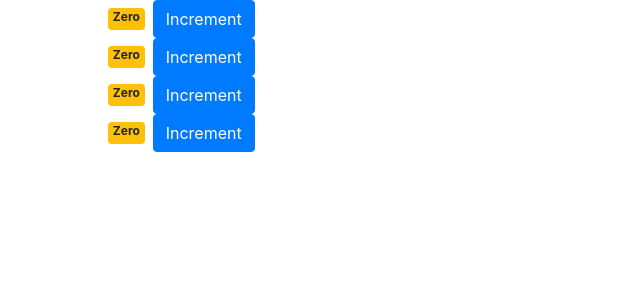
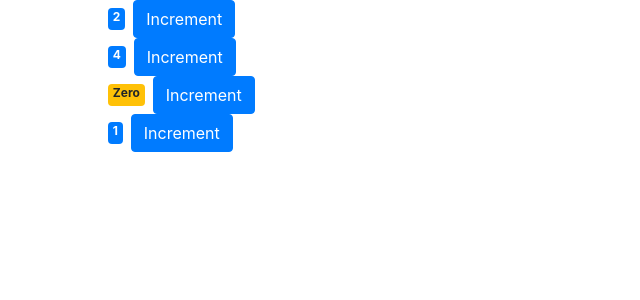
Before and after one commit to vaxevanis/reactDemo, a React (Create React App) app: page / in a window 1280 px wide. Shown: the top 300 px of the page, without its empty margins (0-640 px from the left). Built offline with nearby package versions, Linux system fonts and the light colour scheme.

Commit message:
Feat(Counters) Props / Passing Data to Components
Passing Data to Components with Props

```diff
--- a/src/components/counter.jsx
+++ b/src/components/counter.jsx
@@ -2,8 +2,7 @@ import React, { Component } from "react";
 
 class Counter extends Component {
   state = {
-    count: 0,
-    tags: []
+    value: this.props.value
   };
   counterStyles = {
     fontSize: 10,
@@ -14,20 +13,10 @@ class Counter extends Component {
   //   this.handleIncrement = this.handleIncrement.bind(this);
   // }
 
-  renderTags() {
-    // if (this.state.tags.length === 0) return "no tags here";
-    return (
-      <ul>
-        {this.state.tags.map(tag => (
-          <li key={tag}>{tag}</li>
-        ))}
-      </ul>
-    );
-  }
   //using arrow function to bind event handlers
   handleIncrement = product => {
-    console.log(product);
-    this.setState({ count: this.state.count + 1 });
+    // console.log(product);
+    this.setState({ value: this.state.value + 1 });
   };
 
   //Helper Method for passing an argument to event handlers
@@ -47,9 +36,6 @@ class Counter extends Component {
             >
               Increment
             </button>
-            {/* //conditional rendering (&& in js checks for truthy or falsy, text is always truthy)  */}
-            {/* {this.state.tags.length === 0 && "No tags Here"}
-            {this.renderTags()} */}
           </div>
         </div>
       </div>
@@ -58,12 +44,12 @@ class Counter extends Component {
 
   getBadgeClasses() {
     let classes = "badge m-2 badge-";
-    classes += this.state.count === 0 ? "warning" : "primary";
+    classes += this.state.value === 0 ? "warning" : "primary";
     return classes;
   }
 
   formatCount() {
-    const counter = this.state.count; //object destructuring
+    const counter = this.state.value; //object destructuring
     return counter === 0 ? "Zero" : counter;
   }
 }
--- a/src/components/counters.jsx
+++ b/src/components/counters.jsx
@@ -4,17 +4,17 @@ import Counter from "./counter";
 class Counters extends Component {
   state = {
     counters: [
-      { id: 1, value: 0 },
-      { id: 2, value: 0 },
+      { id: 1, value: 2 },
+      { id: 2, value: 4 },
       { id: 3, value: 0 },
-      { id: 4, value: 0 }
+      { id: 4, value: 1 }
     ]
   };
   render() {
     return (
       <div>
         {this.state.counters.map(counter => (
-          <Counter key={counter.id} />
+          <Counter key={counter.id} value={counter.value} />
         ))}
       </div>
     );
```
